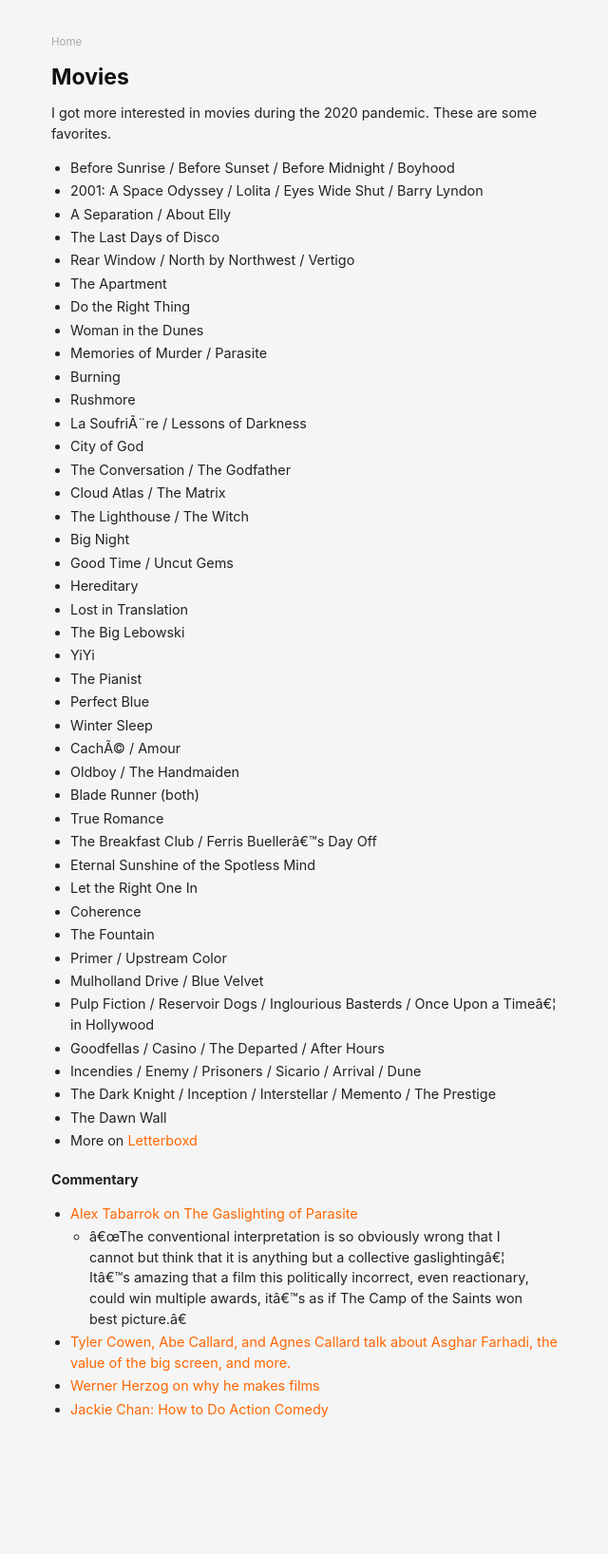
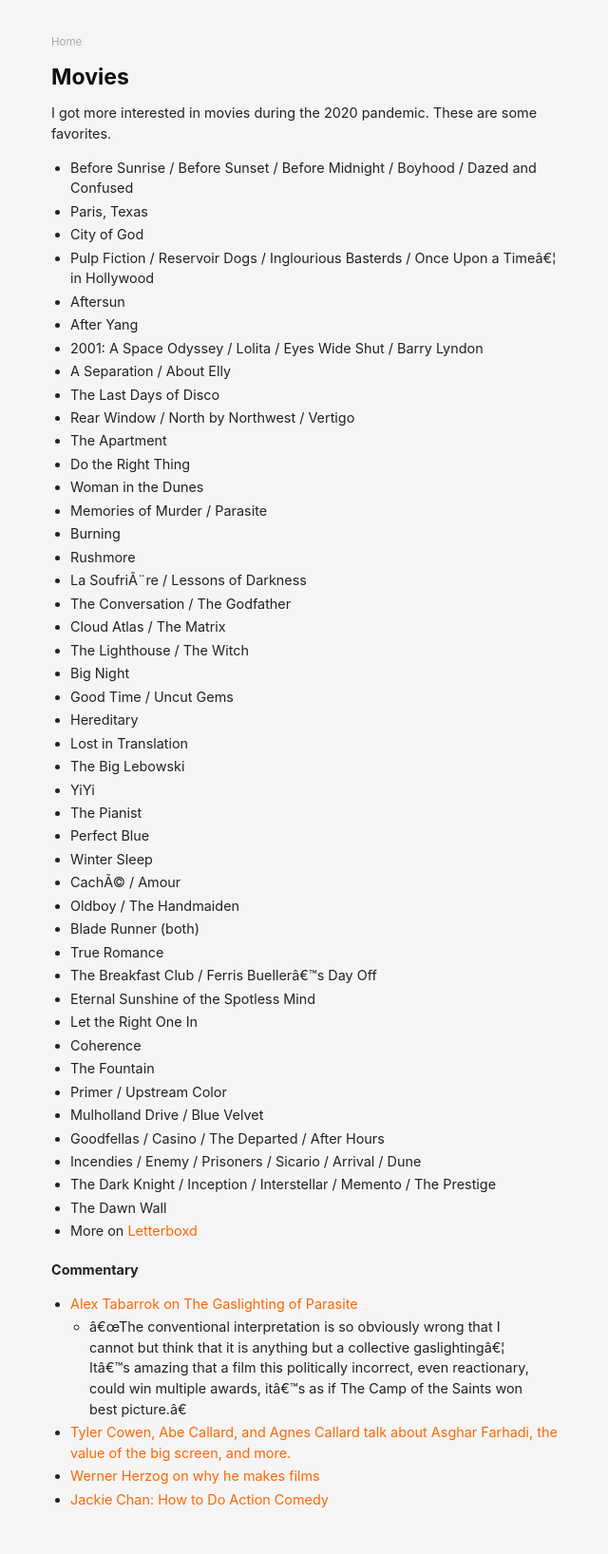
Before and after one commit to danschlz/danschulz.github.io, a Jekyll site: the page built from movies.md, in a window 1280 px wide. Shown: the whole page at 95% size, without its empty margins (306-946 px from the left). Built offline with Jekyll 4.4.1, drawn with Linux system fonts in a browser that asks for light colours; before the commit the page ends 1541 px from its top, so only the background shows below that.

Commit message:
Update movies.md

```diff
--- a/movies.md
+++ b/movies.md
@@ -6,7 +6,12 @@ permalink: /movies/
 
 I got more interested in movies during the 2020 pandemic. These are some favorites.
 
-* Before Sunrise / Before Sunset / Before Midnight / Boyhood
+* Before Sunrise / Before Sunset / Before Midnight / Boyhood / Dazed and Confused
+* Paris, Texas
+* City of God
+* Pulp Fiction / Reservoir Dogs / Inglourious Basterds / Once Upon a Time... in Hollywood
+* Aftersun
+* After Yang
 * 2001: A Space Odyssey / Lolita / Eyes Wide Shut / Barry Lyndon
 * A Separation / About Elly
 * The Last Days of Disco
```
Also changed, not shown: other parts of movies.md (+1 -3 lines).
